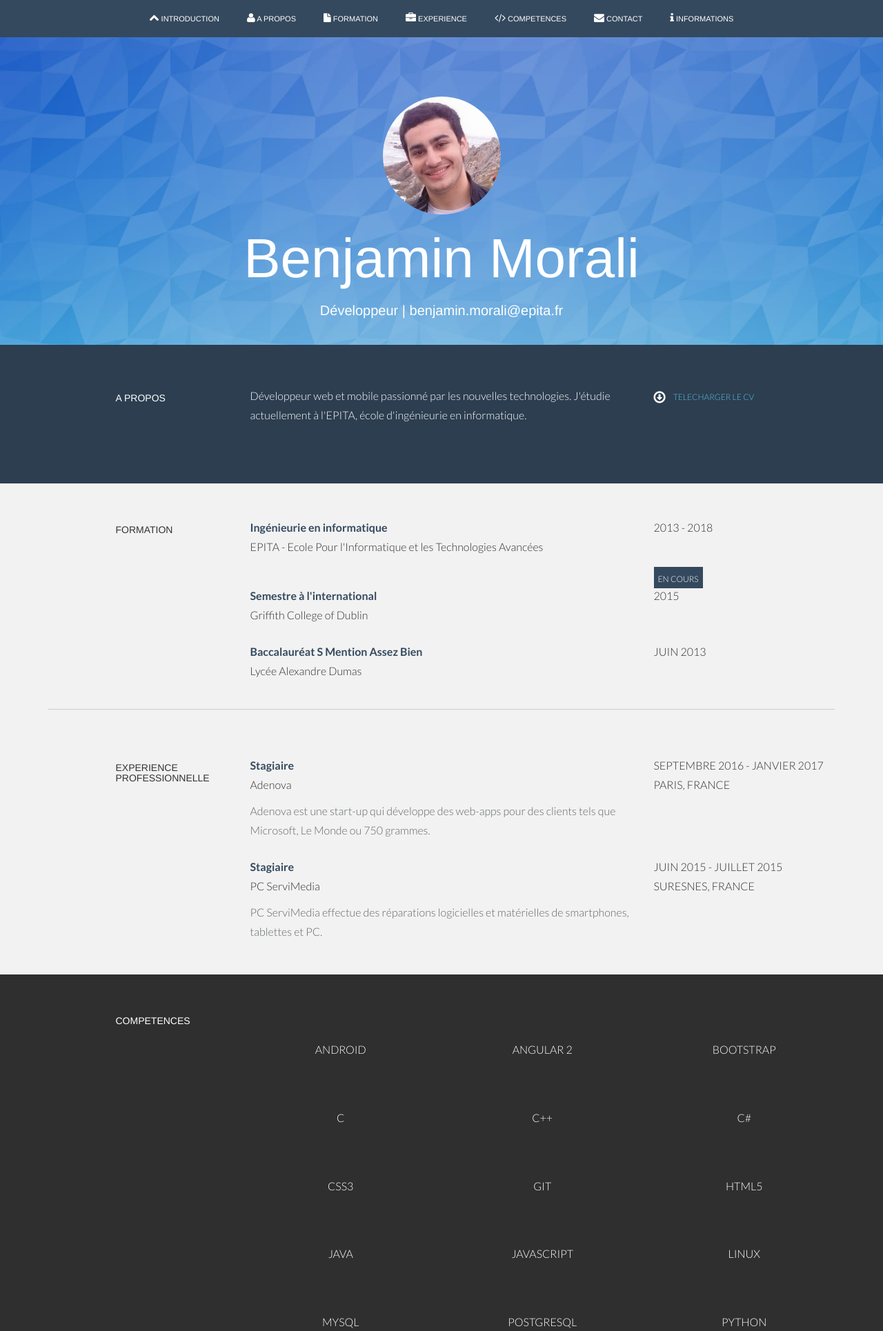
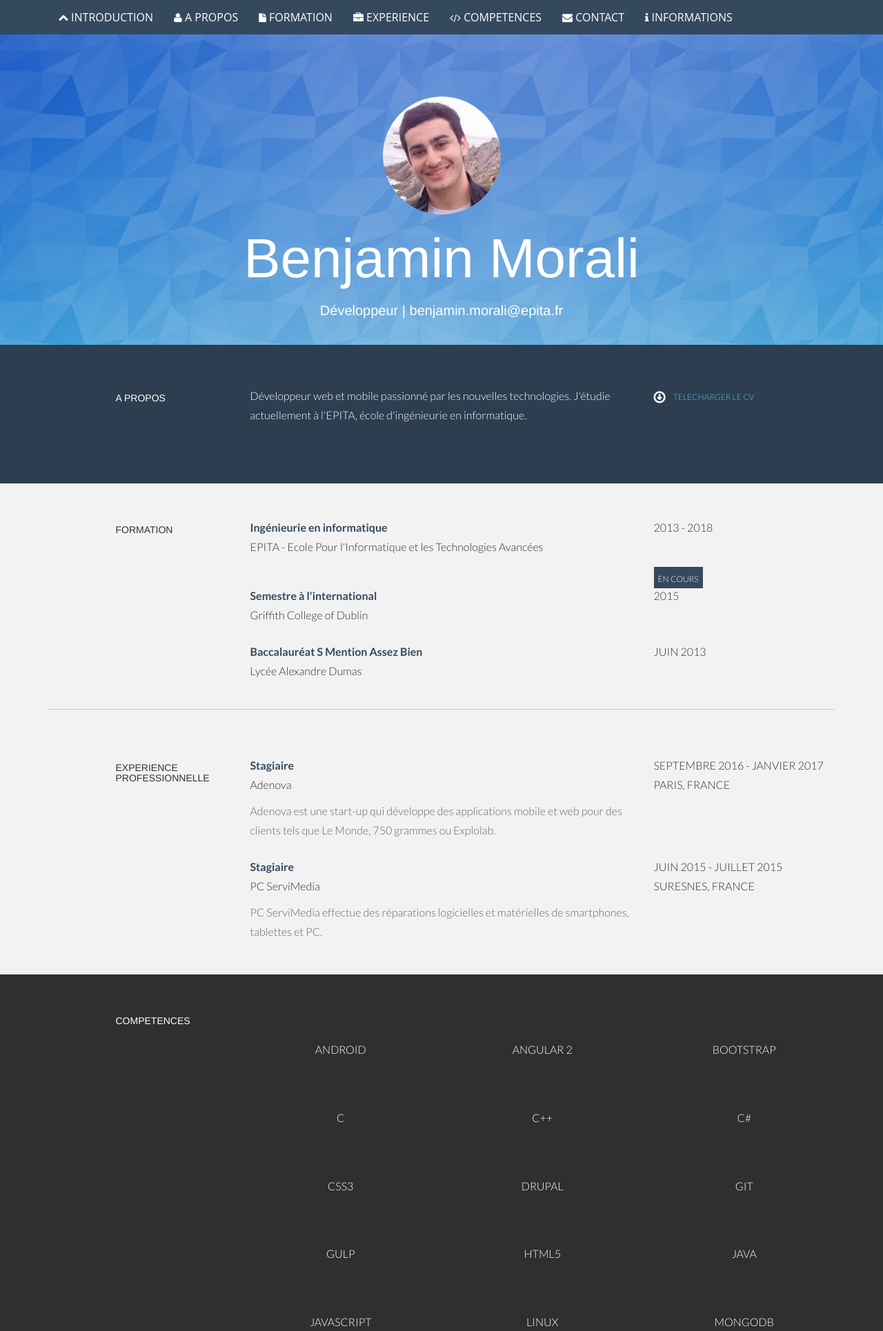
Before and after one commit to Alezco/ResumeWebsite, a PHP site: page / in a window 1280 px wide. Shown: the top 1930 px of the page at 69% size. Run offline with PHP 8.4, Linux system fonts and the light colour scheme; data that the repository does not hold is empty; some libraries are stand-ins or nearby versions.

Commit message:
Update skills section

```diff
--- a/index.php
+++ b/index.php
@@ -10,20 +10,30 @@
   <link href="https://cdn.rawgit.com/konpa/devicon/master/devicon.min.css" rel="stylesheet">
   <link href="css/bootstrap.css" rel="stylesheet">
   <link href="css/main.css" rel="stylesheet">
-  <link href="http://fonts.googleapis.com/css?family=Lato:300,400,700,300italic,400italic" rel="stylesheet" type="text/css">
-  <link href="http://fonts.googleapis.com/css?family=Raleway:400,300,700" rel="stylesheet" type="text/css">
+  <link href="//fonts.googleapis.com/css?family=Lato:300,400,700,300italic,400italic" rel="stylesheet" type="text/css">
+  <link href="//fonts.googleapis.com/css?family=Raleway:400,300,700" rel="stylesheet" type="text/css">
   <script type="text/javascript" src="js/jquery.min.js"></script>
   <script type="text/javascript" src="js/smoothscroll.js"></script>
   <script src='https://www.google.com/recaptcha/api.js'></script>
+  <script type="text/javascript" src='js/bootstrap.js'></script>
 </head>
 
 <body>
+  <nav class="navbar navbar-inverse navbar-fixed-top">
     <div id="section-topbar">
       <div id="topbar-inner">
         <div class="container">
           <div class="row">
-          <div class="dropdown">
-            <ul id="nav" class="nav">
+            <div class="navbar-header">
+              <button type="button" class="navbar-toggle collapsed" data-toggle="collapse" data-target="#navbar" aria-expanded="false" aria-controls="navbar">
+                  <span class="sr-only">Toggle navigation</span>
+                  <span class="icon-bar"></span>
+                  <span class="icon-bar"></span>
+                  <span class="icon-bar"></span>
+              </button>
+            </div>
+            <div id="navbar" class="collapse navbar-collapse">
+              <ul class="nav navbar-nav">
                 <li class="menu-item"><a class="smoothScroll" href="#intro" title="Intro"><i class="icon-chevron-up"></i>  INTRODUCTION</a></li>
                 <li class="menu-item"><a class="smoothScroll" href="#about" title="About"><i class="icon-user"></i>  A PROPOS</a></li>
                 <li class="menu-item"><a class="smoothScroll" href="#studies" title="Studies"><i class="icon-file"></i>  FORMATION</a></li>
@@ -39,6 +49,7 @@
         <div class="clear"></div>
     </div>
   </div>
+  </nav>
 
   <section id="intro" name="intro"></section>
   <div class="header" id="headerwrap">
@@ -121,7 +132,7 @@
           <t>Stagiaire </t><br/> Adenova <br/>
         </p>
         <p>
-          <more>Adenova est une start-up qui développe des web-apps pour des clients tels que Microsoft, Le Monde ou 750 grammes.</more>
+          <more>Adenova est une start-up qui développe des applications mobile et web pour des clients tels que Le Monde, 750 grammes ou Explolab.</more>
         </p>
       </div>
       <div class="col-lg-3">
@@ -185,21 +196,31 @@
           <p>CSS3</p>
         </div>
 		<div class="col-lg-3 centered">
+  		<i class="devicon-drupal-plain colored"></i>
+          <br>
+          <p>Drupal</p>
+        </div>
+        <div class="col-lg-3 centered">
           <i class="devicon-git-plain colored"></i>
           <br>
           <p>Git</p>
+        </div>
+		<div class="col-lg-3 col-lg-offset-3 centered">
+          <i class="devicon-gulp-plain colored"></i>
+          <br>
+          <p>Gulp</p>
         </div>
         <div class="col-lg-3 centered">
           <i class="devicon-html5-plain colored"></i>
           <br>
           <p>HTML5</p>
         </div>
-        <div class="col-lg-3 col-lg-offset-3 centered">
+        <div class="col-lg-3 centered">
           <i class="devicon-java-plain colored"></i>
           <br>
           <p>Java</p>
         </div>
-        <div class="col-lg-3 centered">
+        <div class="col-lg-3 col-lg-offset-3 centered">
           <i class="devicon-javascript-plain colored"></i>
           <br>
           <p>Javascript</p>
@@ -209,22 +230,33 @@
           <br>
           <p>Linux</p>
         </div>
+		<div class="col-lg-3 centered">
+          <i class="devicon-mongodb-plain colored"></i>
+          <br>
+          <p>MongoDB</p>
+        </div>
         <div class="col-lg-3 col-lg-offset-3 centered">
           <i class="devicon-mysql-plain colored"></i>
           <br>
           <p>MySQL</p>
         </div>
 		<div class="col-lg-3 centered">
+         <i class="devicon-nodejs-plain colored"></i>
+          <br>
+          <p>Node.js</p>
+        </div>
+
+        <div class="col-lg-3 centered">
           <i class="devicon-postgresql-plain colored"></i>
           <br>
           <p>PostgreSQL</p>
         </div>
-        <div class="col-lg-3 centered">
+        <div class="col-lg-3 col-lg-offset-3 centered">
           <i class="devicon-python-plain colored"></i>
           <br>
           <p>Python</p>
         </div>
-        <div class="col-lg-3 col-lg-offset-3 centered">
+        <div class="col-lg-3 centered">
           <i class="devicon-sass-plain colored"></i>
           <br>
           <p>SASS</p>
@@ -234,10 +266,21 @@
           <br>
           <p>Ubuntu</p>
         </div>
+		<div class="col-lg-3 col-lg-offset-3 centered">
+		  <i class="devicon-vim-plain colored"></i>
+          <br>
+          <p>Vim</p>
+        </div>
+
         <div class="col-lg-3 centered">
           <i class="devicon-windows8-plain colored"></i>
           <br>
           <p>Windows</p>
+        </div>
+		<div class="col-lg-3 centered">
+          <i class="devicon-wordpress-plain colored"></i>
+          <br>
+          <p>Wordpress</p>
         </div>
       </div>
       <br>
```
Lines whose indentation alone changed are shown as unchanged.
